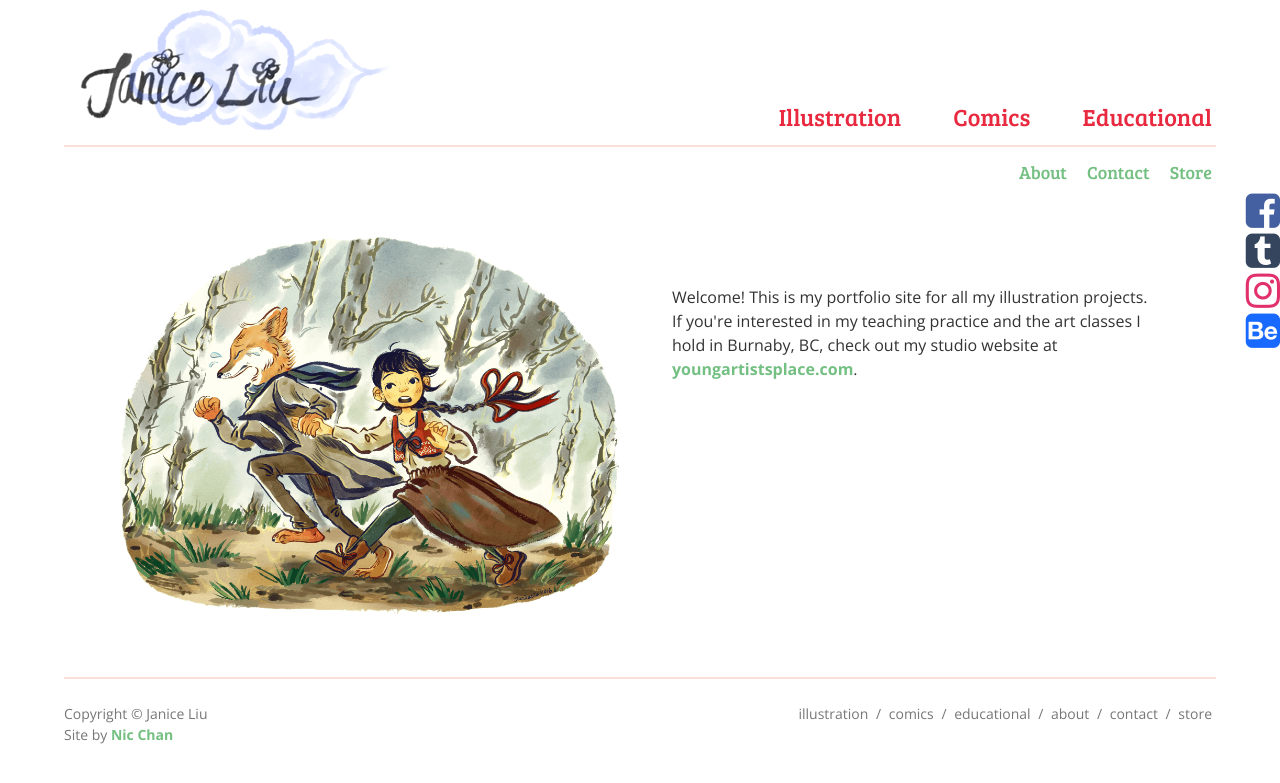
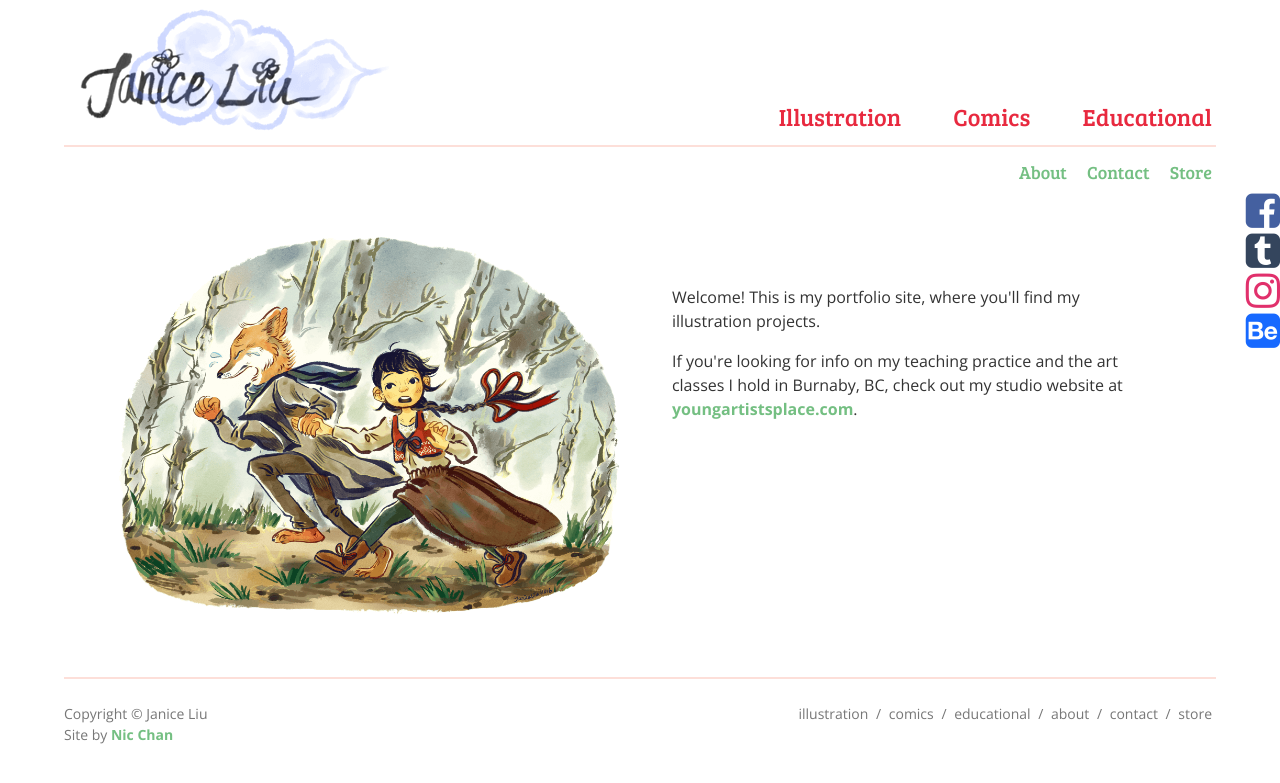
Before and after one commit to flutterdoodle/flutterdoodle.github.io, a Jekyll site: the page built from index.html, in a window 1280 px wide. Shown: the top 783 px of the page. Built offline with Jekyll 4.4.1, drawn with Linux system fonts in a browser that asks for light colours; nearby versions of some CDN libraries.

Commit message:
Update index.html

```diff
--- a/index.html
+++ b/index.html
@@ -6,5 +6,8 @@ img: /img/illustrations/1-cryingfox.png
 ---
 
 <p>
-  Welcome! This is my portfolio site for all my illustration projects. If you're interested in my teaching practice and the art classes I hold in Burnaby, BC, check out my studio website at <a href="http://www.youngartistsplace.com">youngartistsplace.com</a>.
+  Welcome! This is my portfolio site, where you'll find my illustration projects.
 </p>
+<p>
+  If you're looking for info on my teaching practice and the art classes I hold in Burnaby, BC, check out my studio website at <a href="http://www.youngartistsplace.com">youngartistsplace.com</a>.
+</p>
```
